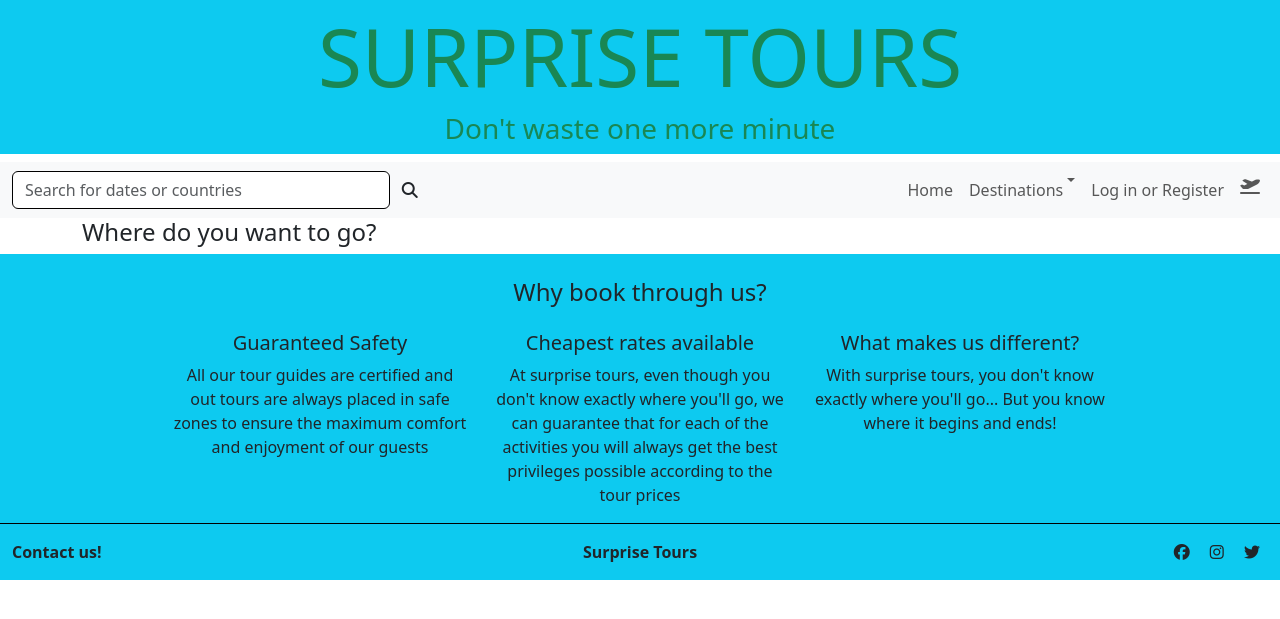
After one commit to lpewton/surprise-tours, a Django app: page /tours/tours/ in a window 1280 px wide. The commit adds this page. Shown: the top 619 px of the page. Run offline with Django 3.2, Linux system fonts and the light colour scheme; data that the repository does not hold is empty; some libraries are stand-ins or nearby versions.

Commit message:
Add friendly name to continents model and create tours.html

```diff
--- a/templates/base.html
+++ b/templates/base.html
@@ -58,12 +58,12 @@
                                 Destinations
                             </btn>
                             <ul class="dropdown-menu">
-                                <li><a class="dropdown-item" href="#">Europe</a></li>
-                                <li><a class="dropdown-item" href="#">Africa</a></li>
-                                <li><a class="dropdown-item" href="#">Asia</a></li>
-                                <li><a class="dropdown-item" href="#">Oceania</a></li>
-                                <li><a class="dropdown-item" href="#">North America</a></li>
-                                <li><a class="dropdown-item" href="#">South America</a></li>
+                                <li><a class="dropdown-item" href="{% url 'tours' %}?continent=Europe">Europe</a></li>
+                                <li><a class="dropdown-item" href="{% url 'tours' %}?continent=Africa">Africa</a></li>
+                                <li><a class="dropdown-item" href="{% url 'tours' %}?continent=Asia">Asia</a></li>
+                                <li><a class="dropdown-item" href="{% url 'tours' %}?continent=Oceania">Oceania</a></li>
+                                <li><a class="dropdown-item" href="{% url 'tours' %}?continent=North America">North America</a></li>
+                                <li><a class="dropdown-item" href="{% url 'tours' %}?continent=South America">South America</a></li>
                             </ul>
                         </li>
                         <li class="nav-item">
--- a/tours/admin.py
+++ b/tours/admin.py
@@ -3,7 +3,7 @@ from .models import Continent, Tour
 
 class ContinentAdmin(admin.ModelAdmin):
     list_display = (
-        'continent',
+        'friendly_name',
     )
 
 class TourAdmin(admin.ModelAdmin):
--- a/tours/models.py
+++ b/tours/models.py
@@ -3,6 +3,7 @@ from django.core.validators import MinValueValidator, MaxValueValidator
 
 class Continent(models.Model):
     continent = models.CharField(max_length=50)
+    friendly_name = models.CharField(max_length=50, null=True, blank=True)
     image = models.ImageField(null=True, blank=True)
 
     def __str__(self):
@@ -20,6 +21,8 @@ class Tour(models.Model):
     description = models.CharField(max_length=254)
     rating = models.FloatField(
         validators=[MinValueValidator(0)], default=0)
+    price = models.FloatField(
+        validators=[MinValueValidator(0)], default=100)
     image_1 = models.ImageField(null=True, blank=True)
     image_2 = models.ImageField(null=True, blank=True)
     image_3 = models.ImageField(null=True, blank=True)
--- a/tours/templates/tours/continents.html
+++ b/tours/templates/tours/continents.html
@@ -8,7 +8,7 @@
         {% for continent in continents %}
         <div class="continent-div m-3 col-md-3" style="background-image: url('{{ continent.image.url }}'); background-repeat: no-repeat; background-size:
         cover">
-            <a href="#" class="text-decoration-none text-uppercase">
+            <a href="{% url 'tours' continent.pk %}" class="text-decoration-none text-uppercase">
                 <h4 class="text-center text-light bg-gradient bg-success"><strong>{{continent}}</strong></h4>
             </a>
         </div>
--- /dev/null
+++ b/tours/templates/tours/tours.html
@@ -0,0 +1,22 @@
+{% extends 'base.html' %}
+{% load static %}
+
+{% block content %}
+<div class="container">
+    <h4>Where do you want to go?</h4>
+    <div class="row d-flex justify-content-around">
+        {% for tour in tours %}
+        <div class="continent-div m-3 col-md-3" style="background-image: url('{{ tour.image_1.url }}'); background-repeat: no-repeat; background-size:
+        cover">
+            <a href="" class="text-decoration-none text-uppercase">
+                <h4 class="text-center text-light bg-gradient bg-success"><strong>{{tour}}</strong></h4>
+            </a>
+        </div>
+        {% if forloop.counter|divisibleby:3 %}
+        <div class="row d-flex justify-content-around mb-3">
+            {% endif %}
+            {% endfor %}
+        </div>
+    </div>
+</div>
+{% endblock %}
--- a/tours/urls.py
+++ b/tours/urls.py
@@ -3,4 +3,5 @@ from . import views
 
 urlpatterns = [
     path('continents/', views.continents, name='continents'),
+    path('tours/', views.tours, name='tours'),
 ]
--- a/tours/views.py
+++ b/tours/views.py
@@ -1,5 +1,5 @@
 from django.shortcuts import render
-from .models import Continent
+from .models import Continent, Tour
 from django.views.generic import ListView
 
 def continents(request):
@@ -11,3 +11,24 @@ def continents(request):
     }
 
     return render(request, 'tours/continents.html', context)
+
+
+def tours(request):
+    """Returns the tours page for each requested continent"""
+
+    tours = Tour.objects.all()
+    continent = None
+
+
+    if request.GET:
+        if 'continent' in request.GET:
+            continent = request.GET['continent'].split(',')
+            tours = tours.filter(continent__continent__in=continent)
+            continent = Continent.objects.filter(continent__in=continent)
+
+    context = {
+        'current_continent': continent,
+        'tours': tours
+    }
+
+    return render(request, 'tours/tours.html', context)
```
Also changed, not shown: tours/migrations/0005_tour_price.py (added), tours/migrations/0006_continent_friendly_name.py (added).
